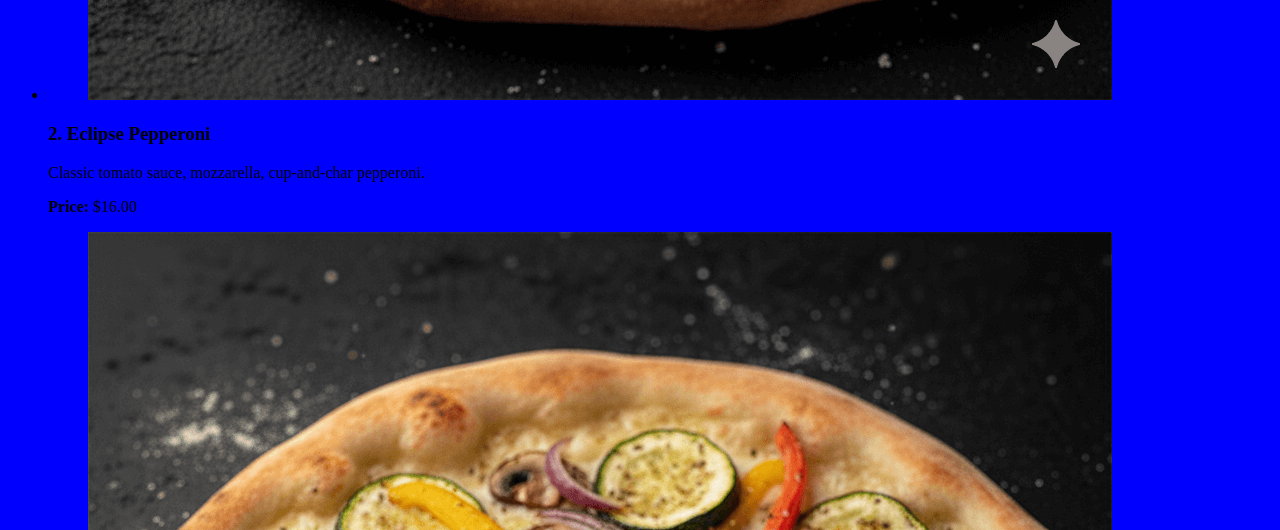
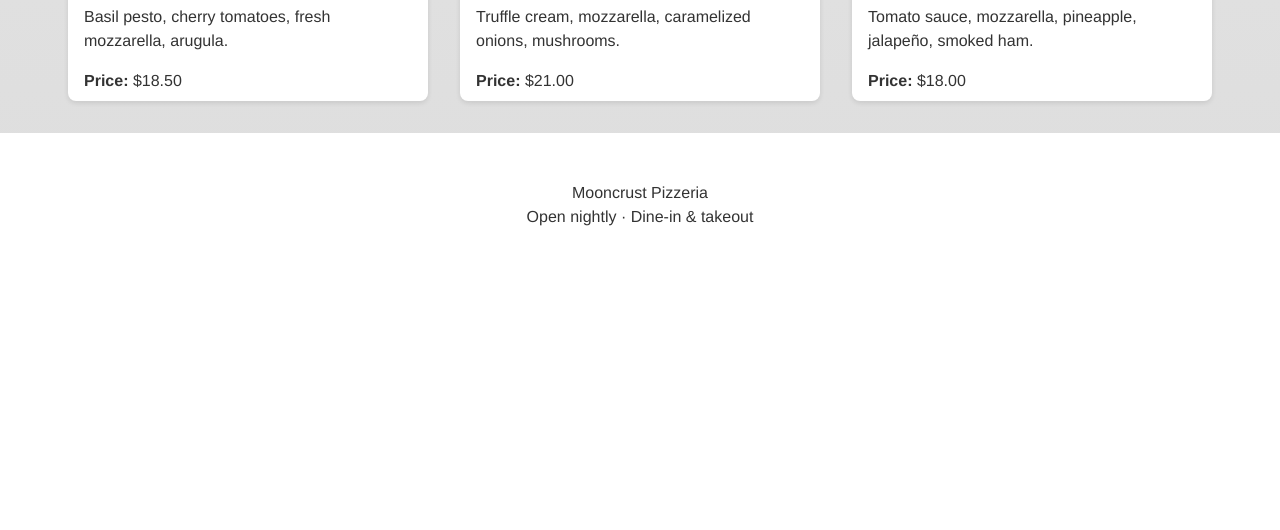
Before and after one commit to mramlogan/restaurant-menu, a plain HTML site: page index.html in a window 1280 px wide. Shown: the part 2270-2800 px from the top of the page. After the commit the page ends 2547 px from the top, so only its background shows below. Drawn offline with Linux system fonts and the light colour scheme.

Commit message:
add a layout

```diff
--- a/css/styles.css
+++ b/css/styles.css
@@ -1,4 +1,105 @@
+/* reset and base styles */
+* {
+    box-sizing: border-box;
+    margin: 0;
+    padding: 0;
+}
+
 body {
-    background-color: blue;
-    font font-family: sans-serif;
+    background: linear-gradient(to bottom, #f8f8f8, #ddd);
+    font-family: 'Helvetica Neue', Arial, sans-serif;
+    color: #333;
+    line-height: 1.5;
 }
+
+a {
+    color: #0066cc;
+    text-decoration: none;
+}
+a:hover {
+    text-decoration: underline;
+}
+
+header,
+footer {
+    text-align: center;
+    padding: 2rem 1rem;
+    background: #fff;
+}
+
+header h1 {
+    font-size: 2.5rem;
+    margin-bottom: 0.5rem;
+}
+
+header p {
+    font-size: 1.125rem;
+    color: #666;
+}
+
+main {
+    max-width: 1200px;
+    margin: 0 auto;
+    padding: 2rem 1rem;
+}
+
+/* menu list layout */
+#menu ul {
+    list-style: none;
+    display: flex;
+    flex-wrap: wrap;
+    justify-content: center;
+    gap: 2rem;
+    padding: 0;
+}
+
+#menu li {
+    flex: 1 1 300px;
+    max-width: 360px;
+}
+
+#menu article {
+    background: #fff;
+    border-radius: 8px;
+    overflow: hidden;
+    display: flex;
+    flex-direction: column;
+    height: 100%;
+    box-shadow: 0 2px 5px rgba(0,0,0,0.1);
+    transition: transform 0.2s ease, box-shadow 0.2s ease;
+}
+
+#menu figure {
+    margin: 0;
+}
+
+#menu img {
+    width: 100%;
+    height: auto;
+    display: block;
+}
+
+#menu h3 {
+    margin: 0.75rem 1rem 0;
+    font-size: 1.25rem;
+}
+
+#menu p {
+    margin: 0.5rem 1rem;
+}
+
+#menu p strong {
+    font-weight: 700;
+}
+
+#menu article:hover {
+    transform: translateY(-5px);
+    box-shadow: 0 4px 10px rgba(0,0,0,0.15);
+}
+
+footer address {
+    font-style: normal;
+    text-align: center;
+    padding: 1rem;
+    background: #fff;
+}
--- a/index.html
+++ b/index.html
@@ -5,7 +5,7 @@
   <meta charset="UTF-8">
   <title>Mooncrust Pizzeria — Menu</title>
   <meta name="viewport" content="width=device-width, initial-scale=1">
-  <link rel="stylesheet" href="css/styles.css"
+  <link rel="stylesheet" href="css/styles.css">
 </head>
 
 <body>
```
